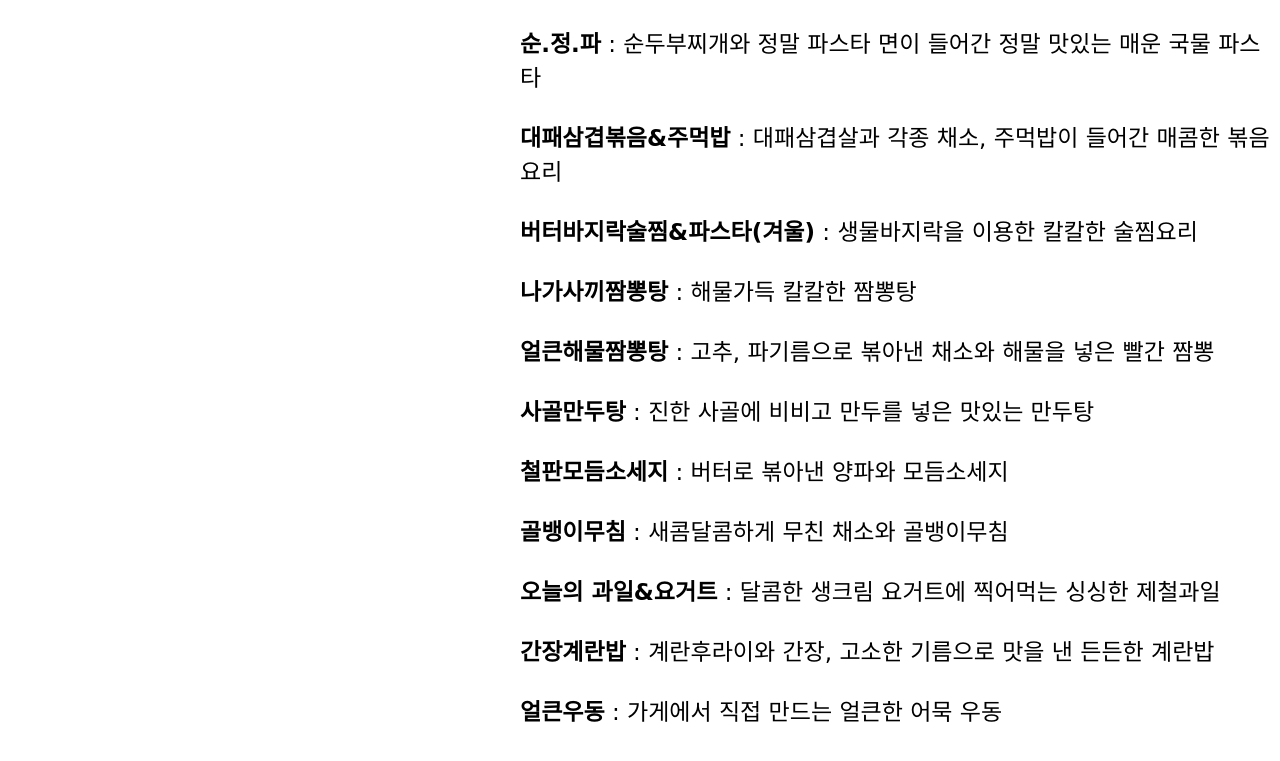
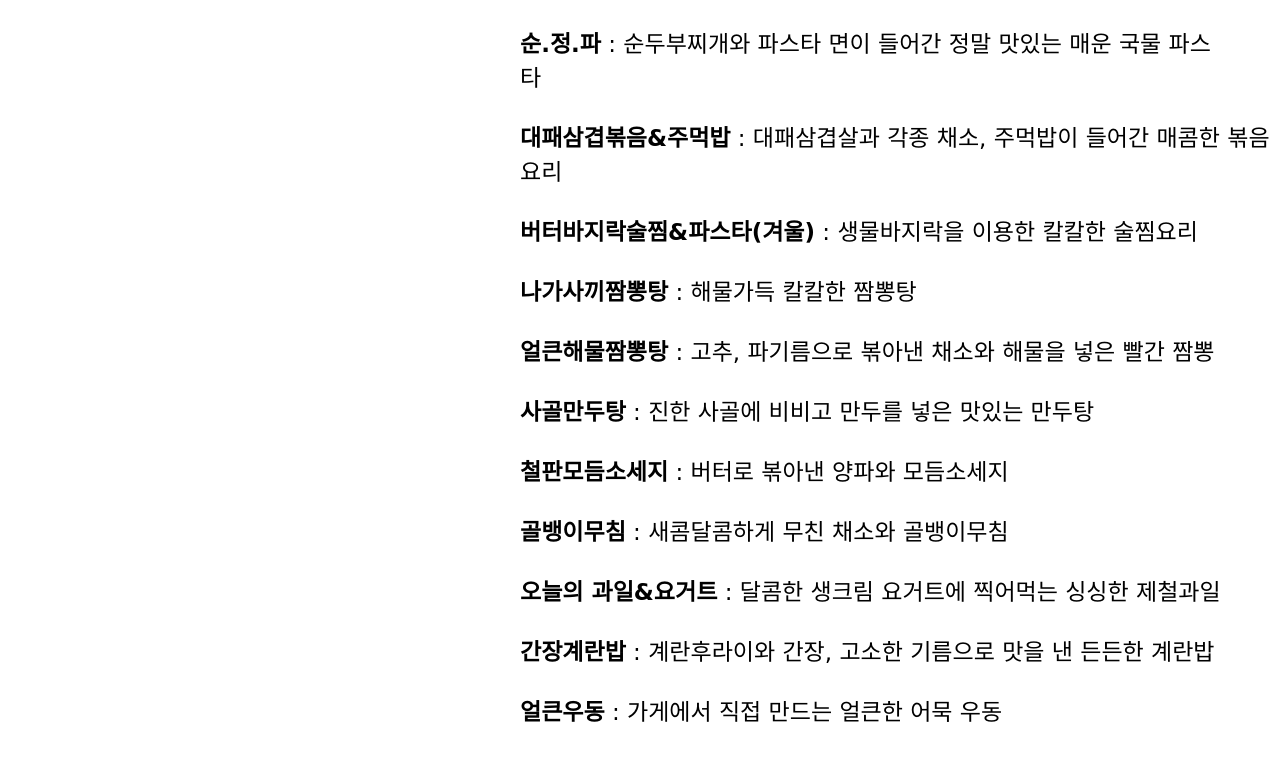
Before and after one commit to save044save044/NightTable, a plain HTML site: page menu.html in a window 1280 px wide. Shown: the part 673-1434 px from the top of the page. Drawn offline with Linux system fonts and the light colour scheme; a web font is replaced by a local one.

Commit message:
Update menu.html

```diff
--- a/menu.html
+++ b/menu.html
@@ -133,7 +133,7 @@
       &nbsp;&nbsp;&nbsp;&nbsp;&nbsp;&nbsp;&nbsp;&nbsp;
       &nbsp;&nbsp;&nbsp;&nbsp;&nbsp;&nbsp;&nbsp;&nbsp;&nbsp;&nbsp;&nbsp;시그니처 메뉴<br></p></div>
 
-      <div id="samallmenu"><br><p><strong>순.정.파</strong> : 순두부찌개와 정말 파스타 면이 들어간 정말 맛있는
+      <div id="samallmenu"><br><p><strong>순.정.파</strong> : 순두부찌개와 파스타 면이 들어간 정말 맛있는
         매운 국물 파스타&nbsp;&nbsp;&nbsp;&nbsp;&nbsp;&nbsp;&nbsp;&nbsp;&nbsp;&nbsp;&nbsp;&nbsp;
         &nbsp;&nbsp;&nbsp;&nbsp;&nbsp;&nbsp;&nbsp;&nbsp;&nbsp;&nbsp;&nbsp;&nbsp;&nbsp;&nbsp;&nbsp;&nbsp;&nbsp;&nbsp;
         &nbsp;&nbsp;&nbsp;&nbsp;&nbsp;&nbsp;<br><br>
```
